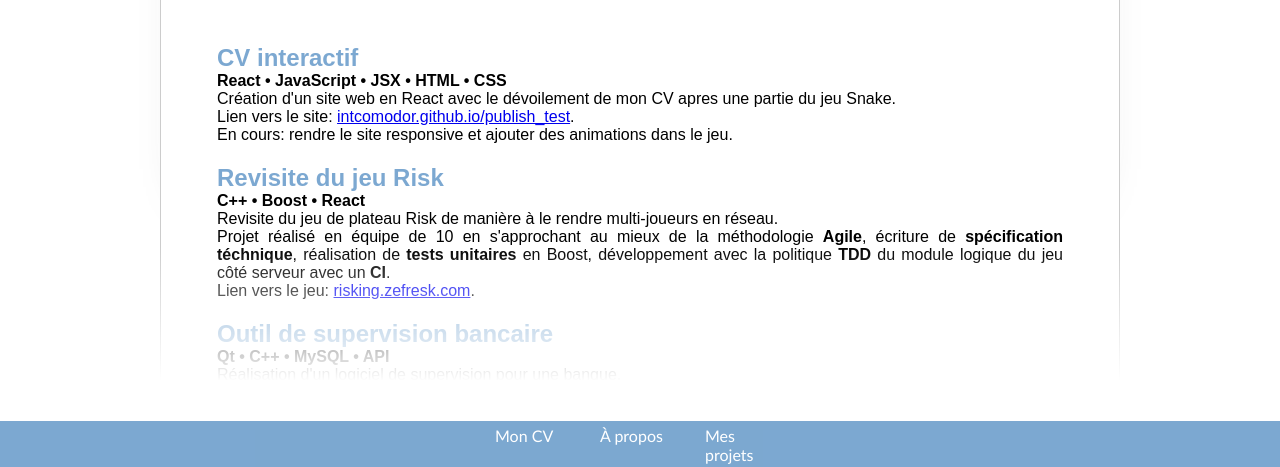
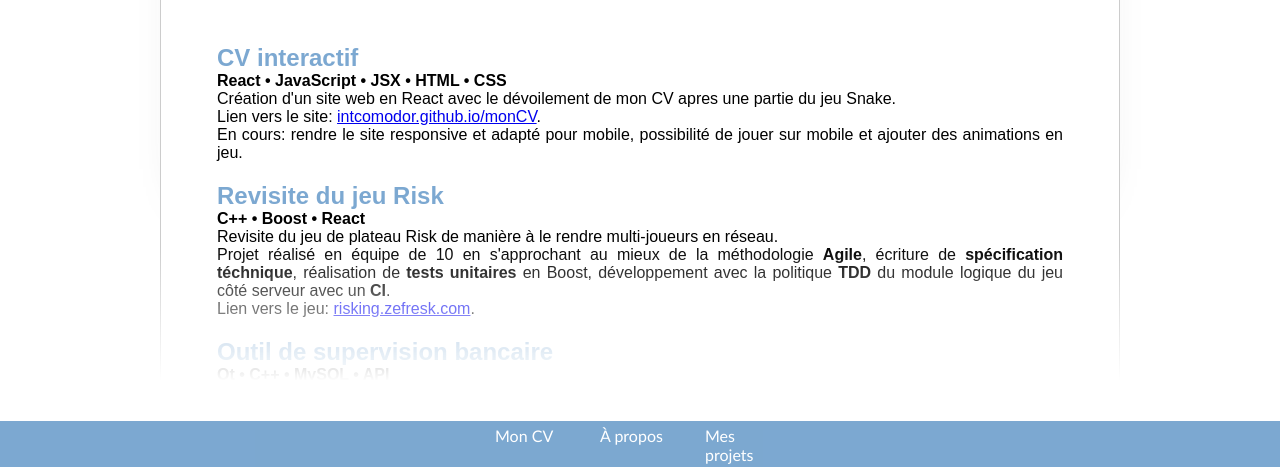
Before and after one commit to intComodor/monCV, a plain HTML site: page content/projects.html in a window 1280 px wide. Shown: the part 333-800 px from the top of the page. Drawn offline with Linux system fonts and the light colour scheme.

Commit message:
Update projects.html

```diff
--- a/content/projects.html
+++ b/content/projects.html
@@ -18,8 +18,9 @@
                 <div class="tools">React • JavaScript • JSX • HTML • CSS</div>
                 <div class="desc">
                     Création d'un site web en React avec le dévoilement de mon CV apres une partie du jeu Snake.
-                    <br>Lien vers le site: <a href="https://intcomodor.github.io/publish_test">intcomodor.github.io/publish_test</a>.
-                    <br>En cours: rendre le site responsive et ajouter des animations dans le jeu.
+                    <br>Lien vers le site: <a href="https://intcomodor.github.io/monCV">intcomodor.github.io/monCV</a>.
+                    <br>En cours: rendre le site responsive et adapté pour mobile, possibilité de jouer
+                    sur mobile et ajouter des animations en jeu.
                 </div>
 
                 <h2>Revisite du jeu Risk</h2>
```
